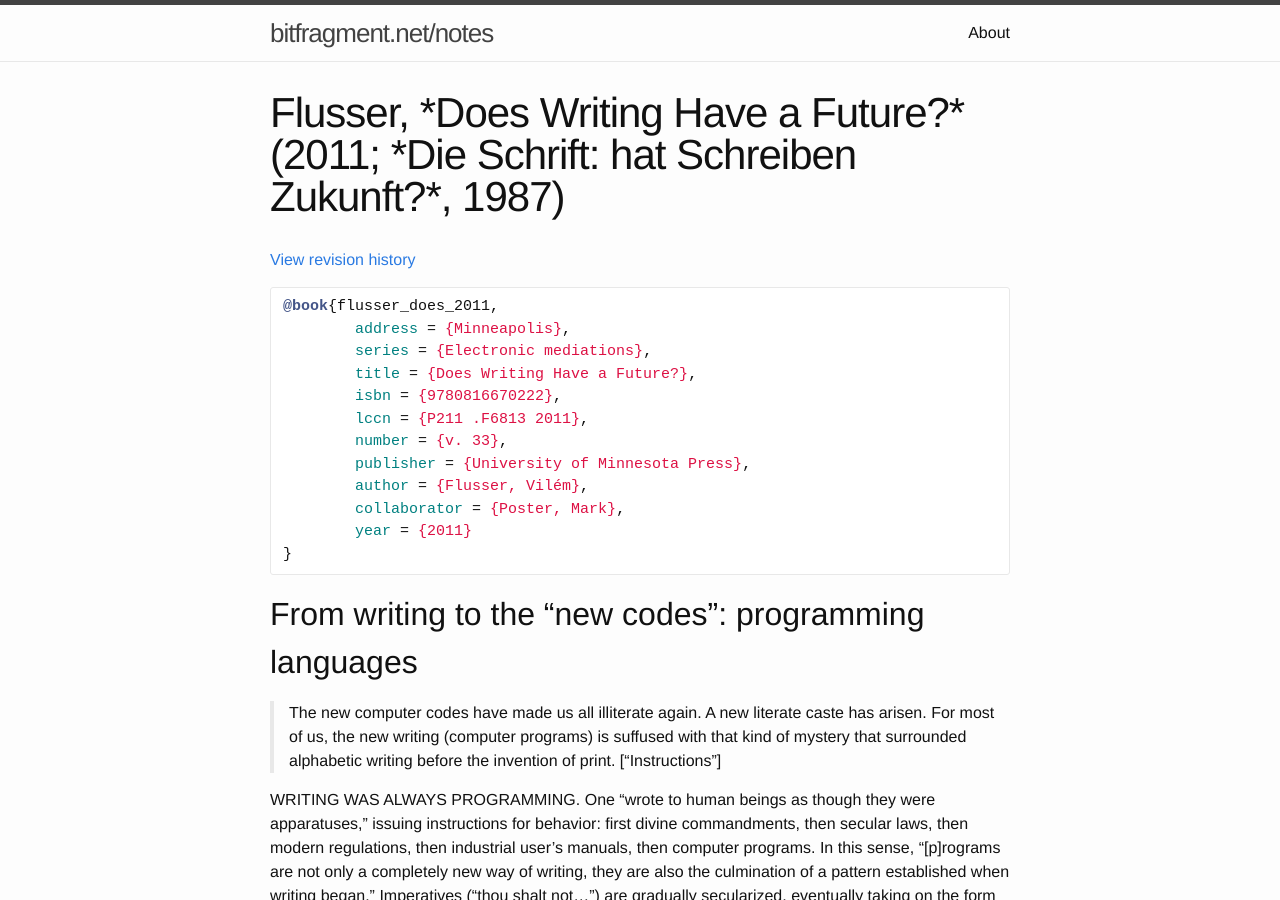
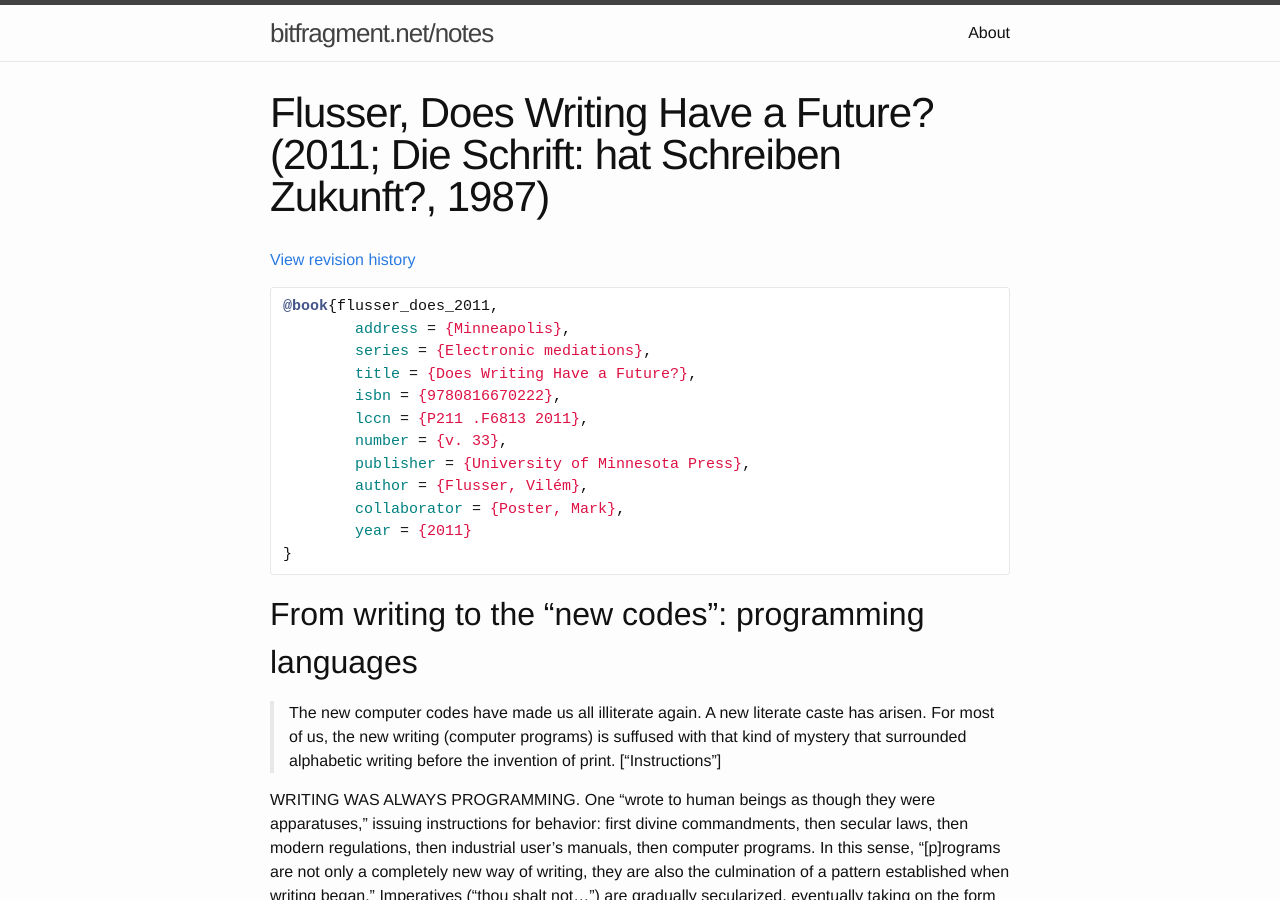
Before and after one commit to bitfragment/notes, a Jekyll site: the page built from _proglang-notes/proglang-src-flusser_does_2011.md, in a window 1280 px wide and 900 px high. Built offline with Jekyll 4.4.1, drawn with Linux system fonts in a browser that asks for light colours.

````diff
--- a/_proglang-notes/proglang-src-flusser_does_2011.md
+++ b/_proglang-notes/proglang-src-flusser_does_2011.md
@@ -1,5 +1,5 @@
 ---
-title: "Flusser, *Does Writing Have a Future?* (2011; *Die Schrift: hat Schreiben Zukunft?*, 1987)"
+title: "Flusser, Does Writing Have a Future? (2011; Die Schrift: hat Schreiben Zukunft?, 1987)"
 ---
 
 ```bibtex
````
Also changed, not shown: _proglang-notes/proglang-src-bryant_computer_2003.md (+1 -1 lines), _proglang-notes/proglang-src-colburn_philosophy_2000.md (+1 -1 lines), _proglang-notes/proglang-src-knuth_preface_1992.md (+1 -1 lines), _proglang-notes/proglang-src-sammet_programming_1969.md (+1 -1 lines), _proglang-notes/proglang-src-scott_programming_2009.md (+1 -1 lines).
